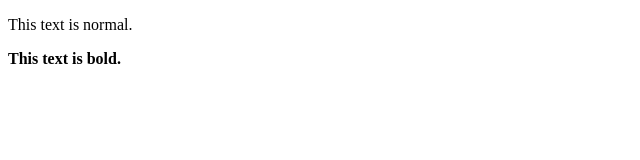
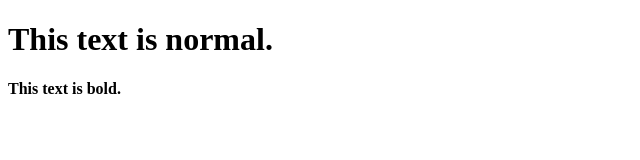
Before and after one commit to Ferielbahloul/first, a plain HTML site: page produit.html in a window 1280 px wide. Shown: the whole page, without its empty margins (0-640 px from the left). Drawn offline with Linux system fonts and the light colour scheme.

Commit message:
change carracter

```diff
--- a/produit.html
+++ b/produit.html
@@ -2,7 +2,7 @@
 <html>
 <body>
 
-<p>This text is normal.</p>
+<h1>This text is normal.</h1>
 
 <p><b>This text is bold.</b></p>
 
```
